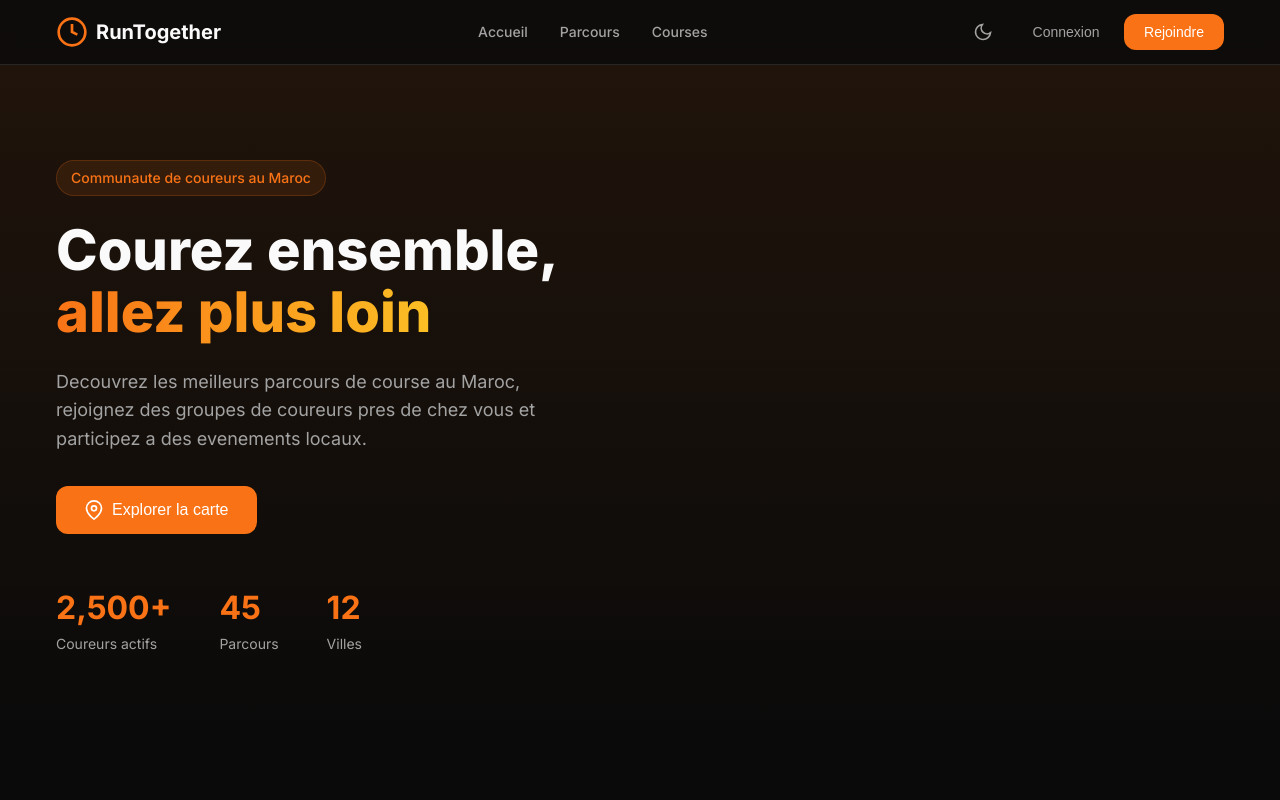
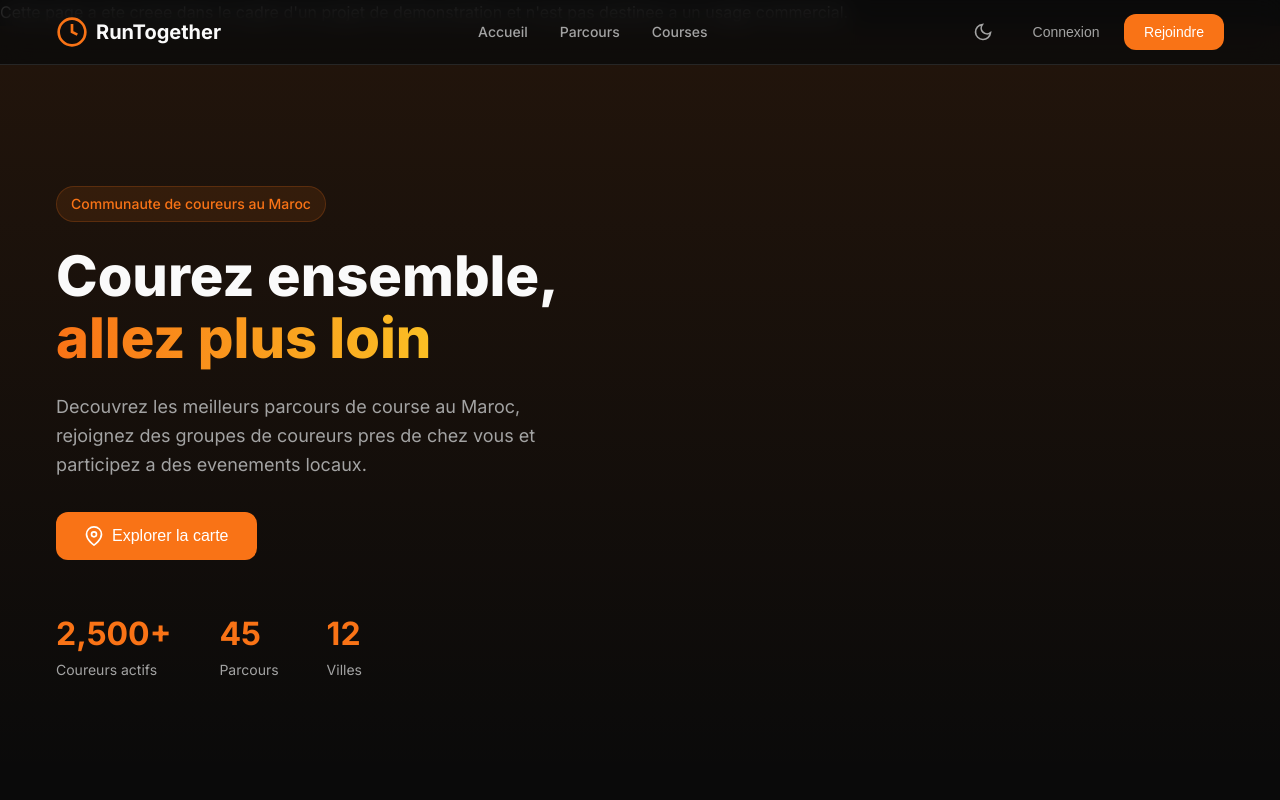
Before and after one commit to mouhcineayoubb-code/RunTogether, a website: page Frontend/s1.html in a window 1280 px wide. Shown: the top 800 px of the page. Drawn offline with nearby package versions, Linux system fonts and the light colour scheme.

```diff
--- a/Frontend/s1.html
+++ b/Frontend/s1.html
@@ -17,6 +17,12 @@
     />
   </head>
   <body>
+    <header>
+      <p>
+        Cette page a ete creee dans le cadre d'un projet de demonstration et
+        n'est pas destinee a un usage commercial.
+      </p>
+    </header>
     <!-- Header -->
     <header class="header">
       <div class="container header-content">
```
